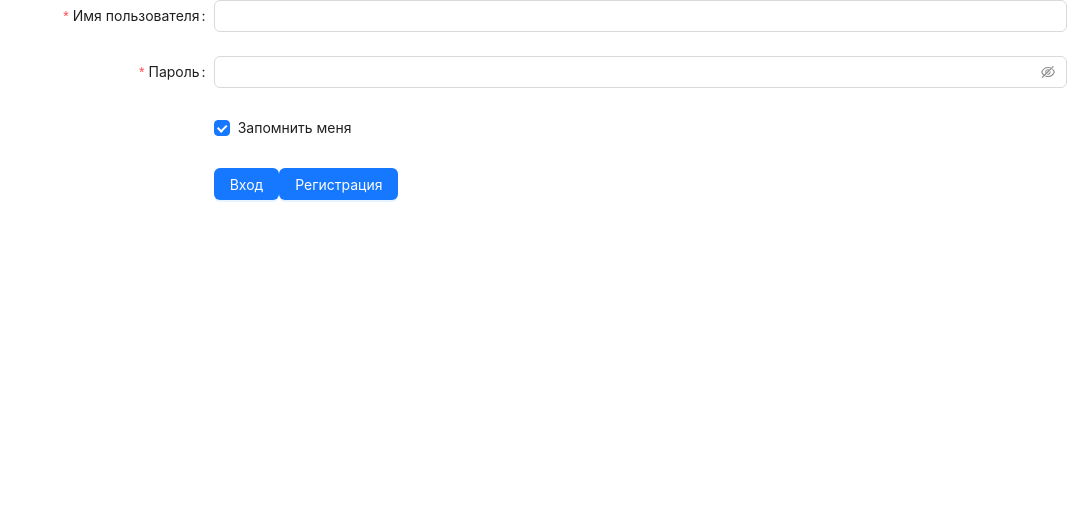
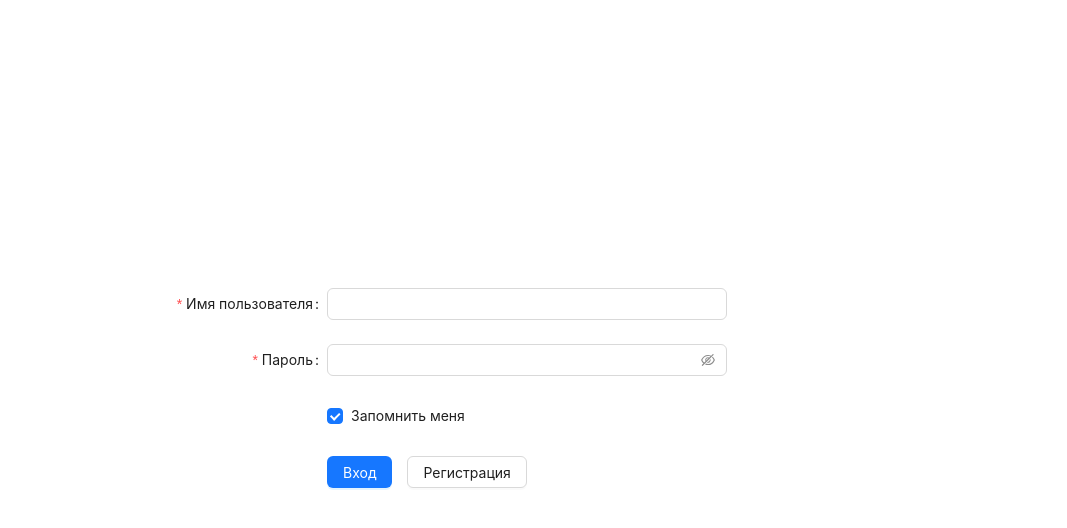
Before and after one commit to khlebnikovroman/PolymerFilmGIS, a React (Create React App) app in the folder WebAppWithReact/client-app/: page /login in a window 1280 px wide. Shown: the top 528 px of the page, without its empty margins (213-1280 px from the left). Built offline with nearby package versions, Linux system fonts and the light colour scheme.

Commit message:
Стили накидал, сделал красиво в общем, редирект +

```diff
--- /dev/null
+++ b/WebAppWithReact/client-app/src/components/Auth/AuthStyles.css
@@ -0,0 +1,17 @@
+.containerStyle {
+    display: flex;
+    justify-content: center;
+    align-items: center;
+    min-height: 100vh;
+}
+
+.formStyle {
+    flex-direction: column;
+    width: 600px;
+    padding: 20px;
+    border-radius: 10px;
+}
+
+.formStyle:hover {
+    box-shadow: 0 0 10px rgba(0, 0, 0, 0.5);
+}
--- a/WebAppWithReact/client-app/src/components/Auth/Login/Login.tsx
+++ b/WebAppWithReact/client-app/src/components/Auth/Login/Login.tsx
@@ -64,6 +64,8 @@ const Login: FC = () => {
     }
 
     return (
+        <div className={"containerStyle"}>
+            <div className={"formStyle"}>
                 <Form
                     name="basic"
                     labelCol={{ span: 8 }}
@@ -95,11 +97,14 @@ const Login: FC = () => {
                         <Button type="primary" onClick={() => handleLogin()}>
                             Вход
                         </Button>
-                <Button type="primary" onClick={showRegistrationForm}>
+                        <Button type="default" style={{marginLeft: "15px"}} onClick={showRegistrationForm}>
                             Регистрация
                         </Button>
                     </Form.Item>
                 </Form>
+            </div>
+        </div>
+
     );
 }
 
--- a/WebAppWithReact/client-app/src/components/Auth/Registration/RegistrationForm.tsx
+++ b/WebAppWithReact/client-app/src/components/Auth/Registration/RegistrationForm.tsx
@@ -1,8 +1,9 @@
 import {Button, Checkbox, Form, Input} from 'antd';
 import React, {useState} from 'react';
 import {AuthClient, ILoginModel, LoginModel, RegisterModel} from "../../../services/Clients";
+import "../AuthStyles.css"
 import UserService from "../../../services/UserService";
-import {ClientRequest} from "http";
+import {useLocation, useNavigate} from "react-router-dom";
 
 const RegistrationForm: React.FC = () => {
     const [username, setUsername] = useState("");
@@ -10,12 +11,17 @@ const RegistrationForm: React.FC = () => {
     const [email, setEmail] = useState("");
     const [firstName, setFirstName] = useState("");
     const [secondName, setSecondName] = useState("");
+    const [isNotRegister, setNotRegister] = useState<boolean>(true);
+
+    const navigation = useNavigate();
+    const location = useLocation()
+    const toPage = location.state?.from?.pathname || "/"
 
     const [form] = Form.useForm();
 
     const handleRegister = () => {
         form.validateFields()
-            .then(async (values) => {
+            .then(async () => {
                 const registrationModel = new RegisterModel({
                     username: username,
                     password: password,
@@ -24,14 +30,32 @@ const RegistrationForm: React.FC = () => {
                     secondName: secondName,
                 });
                 const authClient = new AuthClient();
-                await authClient.register(registrationModel);
+                const response = await authClient.register(registrationModel);
+                if (response.status === 'Success') {
+                    setNotRegister(false)
+                }
+                UserService.login(new LoginModel({username, password})).then(
+                    () => {
+                        navigation(toPage);
+                    },
+                    error => {
+                        const resMessage =
+                            (error.response &&
+                                error.response.data &&
+                                error.response.data.message) ||
+                            error.message ||
+                            error.toString();
+                    }
+                );
             })
             .catch((info) =>{
                console.log(info);
+
             });
     };
-
     return (
+        <div className={"containerStyle"}>
+            <div className={"formStyle"}>
                 <Form
                     form={form}
                     name="basic"
@@ -40,40 +64,41 @@ const RegistrationForm: React.FC = () => {
                     initialValues={{remember: true}}
                     autoComplete="off"
                 >
+
                     <Form.Item
                         label="Имя"
                         name="firstName"
-                  rules={[{required: true, message: 'Введите имя пользователя'}]}
+                        rules={[{required: true, message: 'Заполните обязательное поле'}]}
                     >
-                  <Input onChange={(e) => setFirstName(e.target.value)}/>
+                        <Input type={"text"} onChange={(e) => setFirstName(e.target.value)}/>
                     </Form.Item>
                     <Form.Item
                         label="Фамилия"
                         name="secondName"
-                  rules={[{required: true, message: 'Введите имя пользователя'}]}
+                        rules={[{required: true, message: 'Заполните обязательное поле'}]}
                     >
-                  <Input onChange={(e) => setSecondName(e.target.value)}/>
+                        <Input type={"text"} onChange={(e) => setSecondName(e.target.value)}/>
                     </Form.Item>
                     <Form.Item
                         label="Адрес электронной почты"
                         name="email"
-                  rules={[{required: true, message: 'Введите имя пользователя'}]}
+                        rules={[{required: true, message: 'Заполните обязательное поле'}]}
                     >
-                  <Input onChange={(e) => setEmail(e.target.value)}/>
+                        <Input type={"email"} onChange={(e) => setEmail(e.target.value)}/>
                     </Form.Item>
                     <Form.Item
                         label="Логин"
                         name="username"
-                  rules={[{required: true, message: 'Введите имя пользователя'}]}
+                        rules={[{required: true, message: 'Заполните обязательное поле'}]}
                     >
-                  <Input onChange={(e) => setUsername(e.target.value)}/>
+                        <Input type={"text"} onChange={(e) => setUsername(e.target.value)}/>
                     </Form.Item>
                     <Form.Item
                         label="Пароль"
                         name="password"
-                  rules={[{required: true, message: 'Введите пароль'}]}
+                        rules={[{required: true, message: 'Заполните обязательное поле'}]}
                     >
-                  <Input.Password onChange={(e) => setPassword(e.target.value)}/>
+                        <Input.Password type={"password"} onChange={(e) => setPassword(e.target.value)}/>
                     </Form.Item>
 
                     <Form.Item wrapperCol={{offset: 8, span: 16}}>
@@ -82,6 +107,8 @@ const RegistrationForm: React.FC = () => {
                         </Button>
                     </Form.Item>
                 </Form>
+            </div>
+        </div>
     )
 }
 
```
Also changed, not shown: 1 other file (tests, documents, lock files or other folders). Lines whose indentation alone changed are shown as unchanged.
